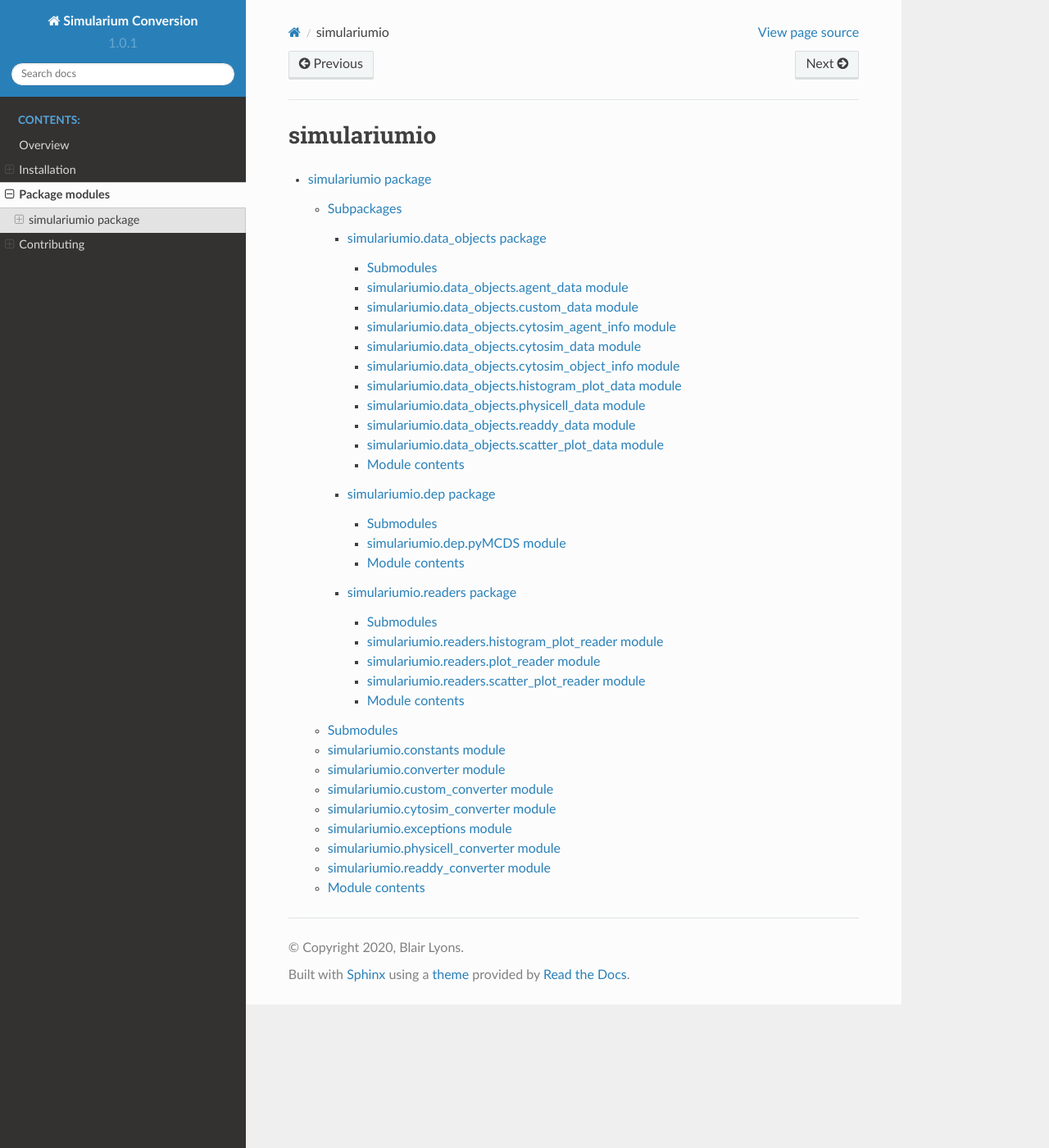
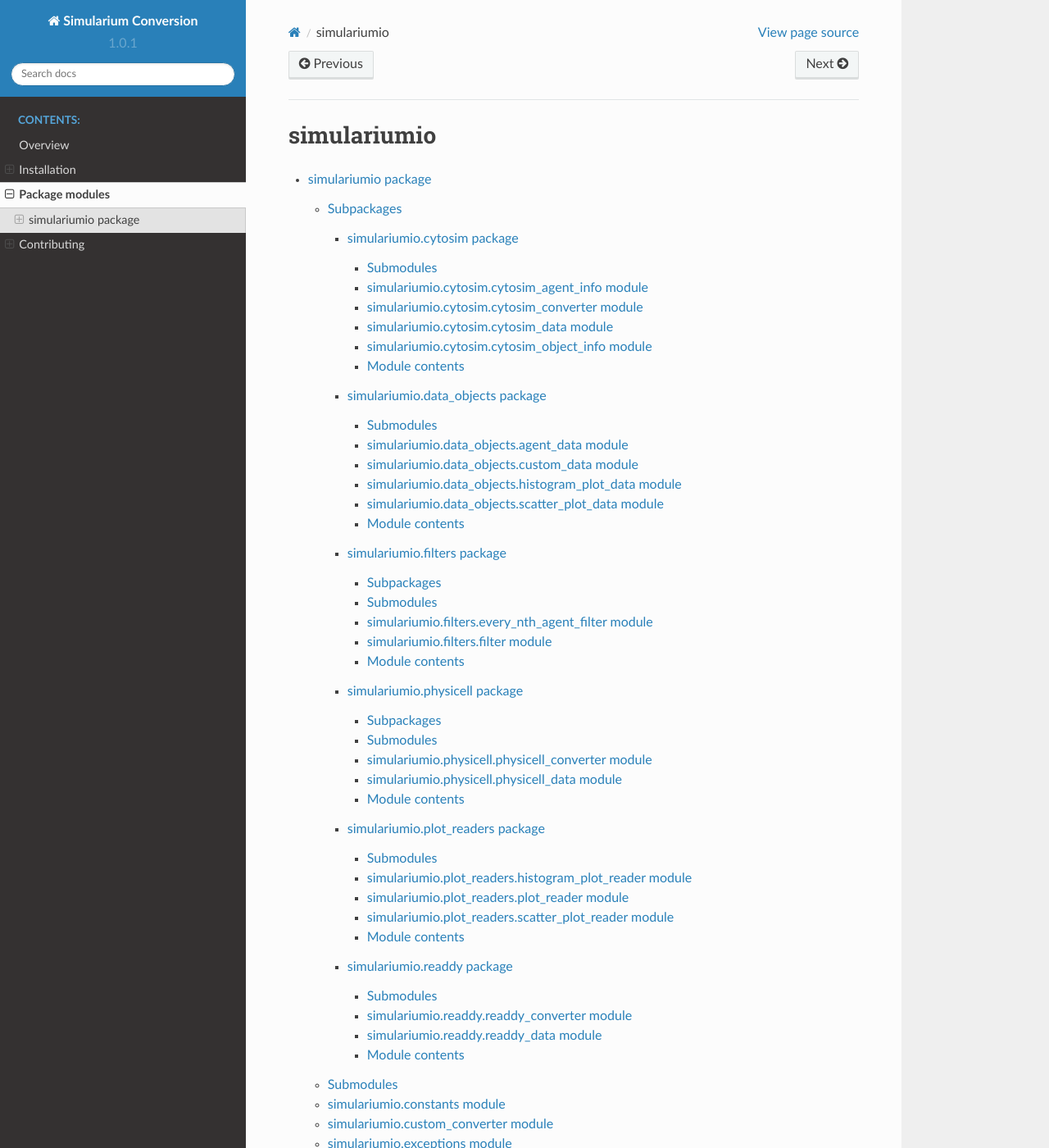
Before and after one commit to simularium/simulariumio, a Sphinx documentation site: the page built from docs/modules.rst, in a window 1280 px wide and 1400 px high. Shown: the whole window at 82% size. Built offline with Sphinx 7.4.7 and the Read the Docs theme 2.0.0, drawn with Linux system fonts in a browser that asks for light colours; pages that are not in the unit, such as notebooks, are missing from menus; some of the changed text lies outside the part shown.

Commit message:
tutorial notebook for filtering, update docs, fewer checks

```diff
--- /dev/null
+++ b/docs/simulariumio.cytosim.rst
@@ -0,0 +1,46 @@
+simulariumio.cytosim package
+============================
+
+Submodules
+----------
+
+simulariumio.cytosim.cytosim\_agent\_info module
+------------------------------------------------
+
+.. automodule:: simulariumio.cytosim.cytosim_agent_info
+   :members:
+   :undoc-members:
+   :show-inheritance:
+
+simulariumio.cytosim.cytosim\_converter module
+----------------------------------------------
+
+.. automodule:: simulariumio.cytosim.cytosim_converter
+   :members:
+   :undoc-members:
+   :show-inheritance:
+
+simulariumio.cytosim.cytosim\_data module
+-----------------------------------------
+
+.. automodule:: simulariumio.cytosim.cytosim_data
+   :members:
+   :undoc-members:
+   :show-inheritance:
+
+simulariumio.cytosim.cytosim\_object\_info module
+-------------------------------------------------
+
+.. automodule:: simulariumio.cytosim.cytosim_object_info
+   :members:
+   :undoc-members:
+   :show-inheritance:
+
+
+Module contents
+---------------
+
+.. automodule:: simulariumio.cytosim
+   :members:
+   :undoc-members:
+   :show-inheritance:
--- a/docs/simulariumio.data_objects.rst
+++ b/docs/simulariumio.data_objects.rst
@@ -20,50 +20,10 @@ simulariumio.data\_objects.custom\_data module
    :undoc-members:
    :show-inheritance:
 
-simulariumio.data\_objects.cytosim\_agent\_info module
-------------------------------------------------------
-
-.. automodule:: simulariumio.data_objects.cytosim_agent_info
-   :members:
-   :undoc-members:
-   :show-inheritance:
-
-simulariumio.data\_objects.cytosim\_data module
------------------------------------------------
-
-.. automodule:: simulariumio.data_objects.cytosim_data
-   :members:
-   :undoc-members:
-   :show-inheritance:
-
-simulariumio.data\_objects.cytosim\_object\_info module
--------------------------------------------------------
-
-.. automodule:: simulariumio.data_objects.cytosim_object_info
-   :members:
-   :undoc-members:
-   :show-inheritance:
-
 simulariumio.data\_objects.histogram\_plot\_data module
 -------------------------------------------------------
 
 .. automodule:: simulariumio.data_objects.histogram_plot_data
-   :members:
-   :undoc-members:
-   :show-inheritance:
-
-simulariumio.data\_objects.physicell\_data module
--------------------------------------------------
-
-.. automodule:: simulariumio.data_objects.physicell_data
-   :members:
-   :undoc-members:
-   :show-inheritance:
-
-simulariumio.data\_objects.readdy\_data module
-----------------------------------------------
-
-.. automodule:: simulariumio.data_objects.readdy_data
    :members:
    :undoc-members:
    :show-inheritance:
--- a/docs/simulariumio.dep.rst
+++ /dev/null
@@ -1,22 +0,0 @@
-simulariumio.dep package
-========================
-
-Submodules
-----------
-
-simulariumio.dep.pyMCDS module
-------------------------------
-
-.. automodule:: simulariumio.dep.pyMCDS
-   :members:
-   :undoc-members:
-   :show-inheritance:
-
-
-Module contents
----------------
-
-.. automodule:: simulariumio.dep
-   :members:
-   :undoc-members:
-   :show-inheritance:
--- /dev/null
+++ b/docs/simulariumio.filters.rst
@@ -0,0 +1,37 @@
+simulariumio.filters package
+============================
+
+Subpackages
+-----------
+
+.. toctree::
+
+   simulariumio.filters.params
+
+Submodules
+----------
+
+simulariumio.filters.every\_nth\_agent\_filter module
+-----------------------------------------------------
+
+.. automodule:: simulariumio.filters.every_nth_agent_filter
+   :members:
+   :undoc-members:
+   :show-inheritance:
+
+simulariumio.filters.filter module
+----------------------------------
+
+.. automodule:: simulariumio.filters.filter
+   :members:
+   :undoc-members:
+   :show-inheritance:
+
+
+Module contents
+---------------
+
+.. automodule:: simulariumio.filters
+   :members:
+   :undoc-members:
+   :show-inheritance:
--- /dev/null
+++ b/docs/simulariumio.physicell.rst
@@ -0,0 +1,37 @@
+simulariumio.physicell package
+==============================
+
+Subpackages
+-----------
+
+.. toctree::
+
+   simulariumio.physicell.dep
+
+Submodules
+----------
+
+simulariumio.physicell.physicell\_converter module
+--------------------------------------------------
+
+.. automodule:: simulariumio.physicell.physicell_converter
+   :members:
+   :undoc-members:
+   :show-inheritance:
+
+simulariumio.physicell.physicell\_data module
+---------------------------------------------
+
+.. automodule:: simulariumio.physicell.physicell_data
+   :members:
+   :undoc-members:
+   :show-inheritance:
+
+
+Module contents
+---------------
+
+.. automodule:: simulariumio.physicell
+   :members:
+   :undoc-members:
+   :show-inheritance:
--- /dev/null
+++ b/docs/simulariumio.plot_readers.rst
@@ -0,0 +1,38 @@
+simulariumio.plot\_readers package
+==================================
+
+Submodules
+----------
+
+simulariumio.plot\_readers.histogram\_plot\_reader module
+---------------------------------------------------------
+
+.. automodule:: simulariumio.plot_readers.histogram_plot_reader
+   :members:
+   :undoc-members:
+   :show-inheritance:
+
+simulariumio.plot\_readers.plot\_reader module
+----------------------------------------------
+
+.. automodule:: simulariumio.plot_readers.plot_reader
+   :members:
+   :undoc-members:
+   :show-inheritance:
+
+simulariumio.plot\_readers.scatter\_plot\_reader module
+-------------------------------------------------------
+
+.. automodule:: simulariumio.plot_readers.scatter_plot_reader
+   :members:
+   :undoc-members:
+   :show-inheritance:
+
+
+Module contents
+---------------
+
+.. automodule:: simulariumio.plot_readers
+   :members:
+   :undoc-members:
+   :show-inheritance:
--- /dev/null
+++ b/docs/simulariumio.readdy.rst
@@ -0,0 +1,30 @@
+simulariumio.readdy package
+===========================
+
+Submodules
+----------
+
+simulariumio.readdy.readdy\_converter module
+--------------------------------------------
+
+.. automodule:: simulariumio.readdy.readdy_converter
+   :members:
+   :undoc-members:
+   :show-inheritance:
+
+simulariumio.readdy.readdy\_data module
+---------------------------------------
+
+.. automodule:: simulariumio.readdy.readdy_data
+   :members:
+   :undoc-members:
+   :show-inheritance:
+
+
+Module contents
+---------------
+
+.. automodule:: simulariumio.readdy
+   :members:
+   :undoc-members:
+   :show-inheritance:
--- a/docs/simulariumio.readers.rst
+++ /dev/null
@@ -1,38 +0,0 @@
-simulariumio.readers package
-============================
-
-Submodules
-----------
-
-simulariumio.readers.histogram\_plot\_reader module
----------------------------------------------------
-
-.. automodule:: simulariumio.readers.histogram_plot_reader
-   :members:
-   :undoc-members:
-   :show-inheritance:
-
-simulariumio.readers.plot\_reader module
-----------------------------------------
-
-.. automodule:: simulariumio.readers.plot_reader
-   :members:
-   :undoc-members:
-   :show-inheritance:
-
-simulariumio.readers.scatter\_plot\_reader module
--------------------------------------------------
-
-.. automodule:: simulariumio.readers.scatter_plot_reader
-   :members:
-   :undoc-members:
-   :show-inheritance:
-
-
-Module contents
----------------
-
-.. automodule:: simulariumio.readers
-   :members:
-   :undoc-members:
-   :show-inheritance:
--- a/docs/simulariumio.rst
+++ b/docs/simulariumio.rst
@@ -6,9 +6,12 @@ Subpackages
 
 .. toctree::
 
+   simulariumio.cytosim
    simulariumio.data_objects
-   simulariumio.dep
-   simulariumio.readers
+   simulariumio.filters
+   simulariumio.physicell
+   simulariumio.plot_readers
+   simulariumio.readdy
 
 Submodules
 ----------
@@ -21,26 +24,10 @@ simulariumio.constants module
    :undoc-members:
    :show-inheritance:
 
-simulariumio.converter module
------------------------------
-
-.. automodule:: simulariumio.converter
-   :members:
-   :undoc-members:
-   :show-inheritance:
-
 simulariumio.custom\_converter module
 -------------------------------------
 
 .. automodule:: simulariumio.custom_converter
-   :members:
-   :undoc-members:
-   :show-inheritance:
-
-simulariumio.cytosim\_converter module
---------------------------------------
-
-.. automodule:: simulariumio.cytosim_converter
    :members:
    :undoc-members:
    :show-inheritance:
@@ -53,18 +40,10 @@ simulariumio.exceptions module
    :undoc-members:
    :show-inheritance:
 
-simulariumio.physicell\_converter module
-----------------------------------------
+simulariumio.file\_converter module
+-----------------------------------
 
-.. automodule:: simulariumio.physicell_converter
-   :members:
-   :undoc-members:
-   :show-inheritance:
-
-simulariumio.readdy\_converter module
--------------------------------------
-
-.. automodule:: simulariumio.readdy_converter
+.. automodule:: simulariumio.file_converter
    :members:
    :undoc-members:
    :show-inheritance:
```
Also changed, not shown: docs/simulariumio.filters.params.rst (added, +30 -0 lines), docs/simulariumio.physicell.dep.rst (added, +22 -0 lines), 3 other files.
